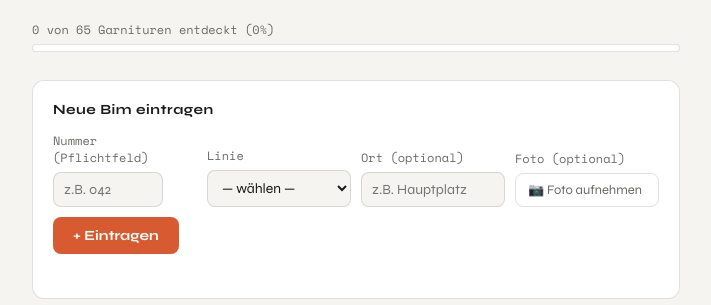
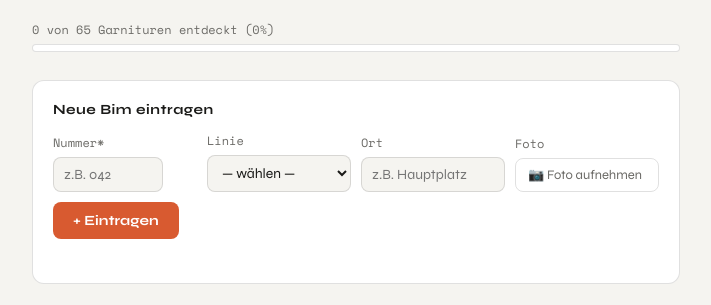
Before and after one commit to seidlsami-code/bimdex, a plain HTML site: page index.html in a window 1280 px wide. Shown: the part 107-412 px from the top of the page, without its empty margins (284-995 px from the left). Drawn offline with nearby package versions, Linux system fonts and the light colour scheme.

Commit message:
Update index.html

```diff
--- a/index.html
+++ b/index.html
@@ -276,7 +276,7 @@
       <div class="form-title">Neue Bim eintragen</div>
       <div class="form-row">
         <div class="form-group">
-          <label>Nummer (Pflichtfeld)</label>
+          <label>Nummer*</label>
           <input type="number" id="inp-num" placeholder="z.B. 042" min="1" max="999" />
         </div>
         <div class="form-group">
@@ -290,7 +290,7 @@
           </select>
         </div>
         <div class="form-group">
-          <label>Ort (optional)</label>
+          <label>Ort </label>
           <input type="text" id="inp-ort" placeholder="z.B. Hauptplatz" />
         </div>
 
@@ -298,7 +298,7 @@
              accept="image/*" = nur Bilder erlaubt
              capture="environment" = direkt die Rückkamera auf dem Handy öffnen -->
         <div class="foto-gruppe">
-          <label>Foto (optional)</label>
+          <label>Foto </label>
           <input type="file" id="inp-foto" accept="image/*" capture="environment" onchange="fotoGewaehlt(this)" />
           <button class="btn-foto" onclick="document.getElementById('inp-foto').click()">
             📷 Foto aufnehmen
@@ -360,6 +360,7 @@
       if (isNaN(num) || num < 1 || num > 999) { errEl.textContent = 'Nummer muss zwischen 1 und 999 liegen.'; return; }
       const numStr = String(num).padStart(3, '0');
       if (entries.find(e => e.num === numStr)) { errEl.textContent = 'Diese Bim hast du schon!'; return; }
+      if (!aktiveFotoBase64) { errEl.textContent = 'Bitte ein Foto aufnehmen!'; return; }
 
       // foto: aktiveFotoBase64 enthält das Bild als Base64, oder null wenn kein Foto
       entries.push({ num: numStr, linie, ort, foto: aktiveFotoBase64, date: new Date().toLocaleDateString('de-AT') });
```
